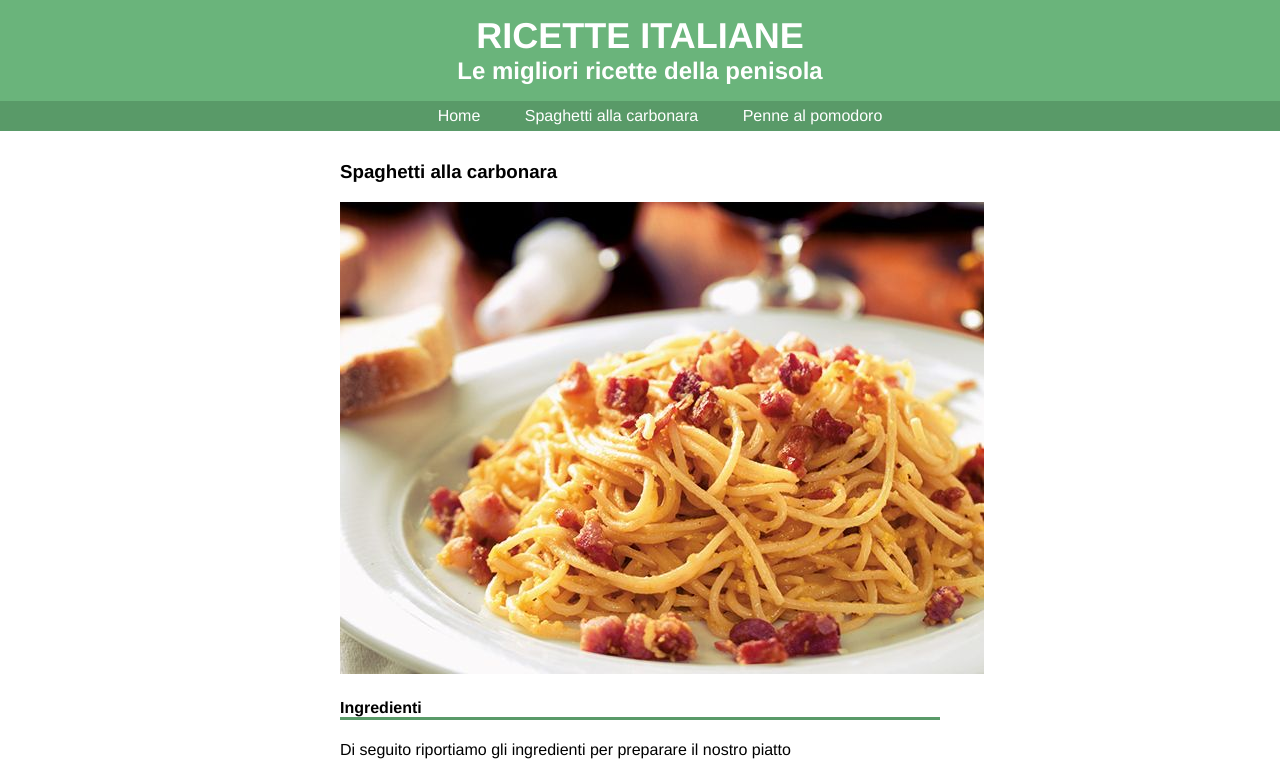
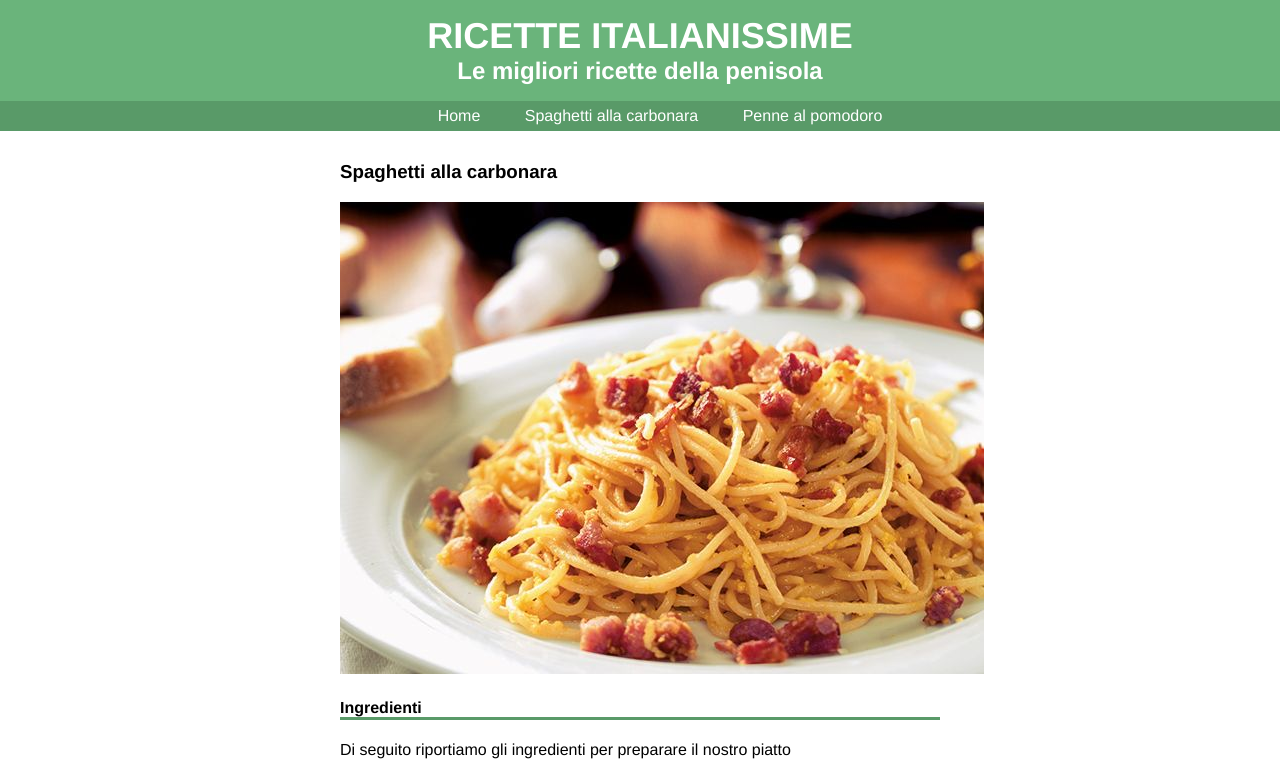
Before and after one commit to tooavantformygard/ricetteitaliane, a plain HTML site: page carbonara.html in a window 1280 px wide. Shown: the top 772 px of the page. Drawn offline with Linux system fonts and the light colour scheme.

Commit message:
Update carbonara.html

```diff
--- a/carbonara.html
+++ b/carbonara.html
@@ -7,7 +7,7 @@
 	</head>
 	<body>
 	 <div id="header">
-		<a href="index.html" id="=head"> <h1>Ricette italiane</h1>
+		<a href="index.html" id="=head"> <h1>Ricette italianissime</h1>
 		<h2>Le migliori ricette della penisola</h2>
 	  </a>
 		<ul id="nav">
```
